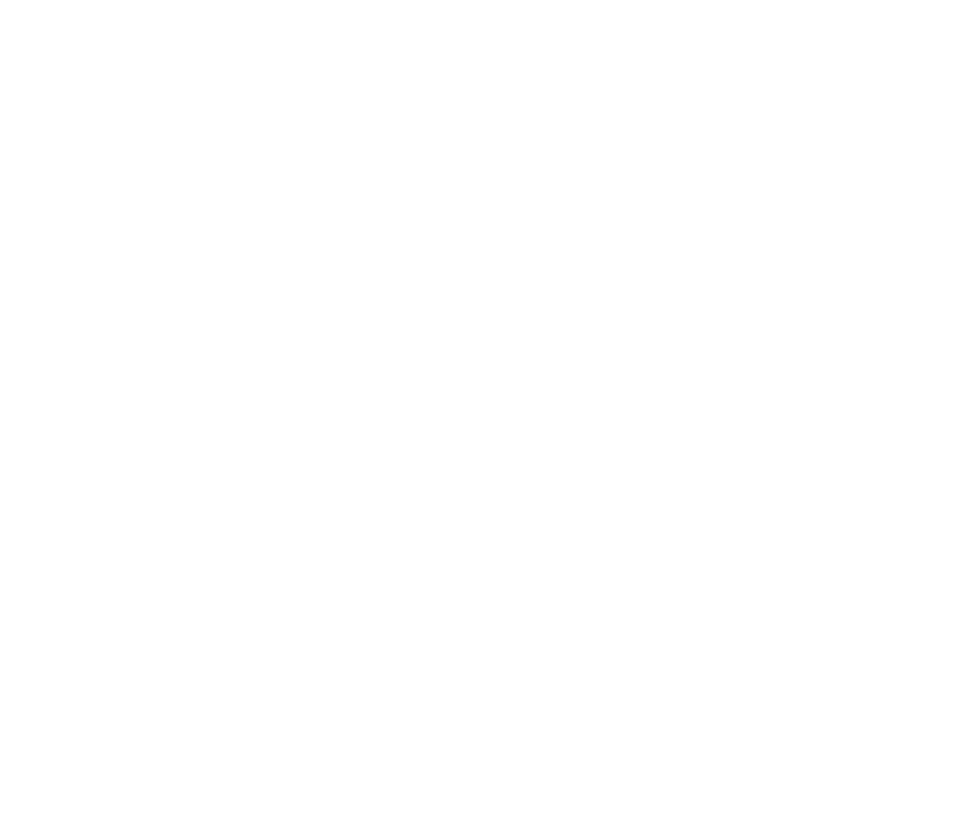
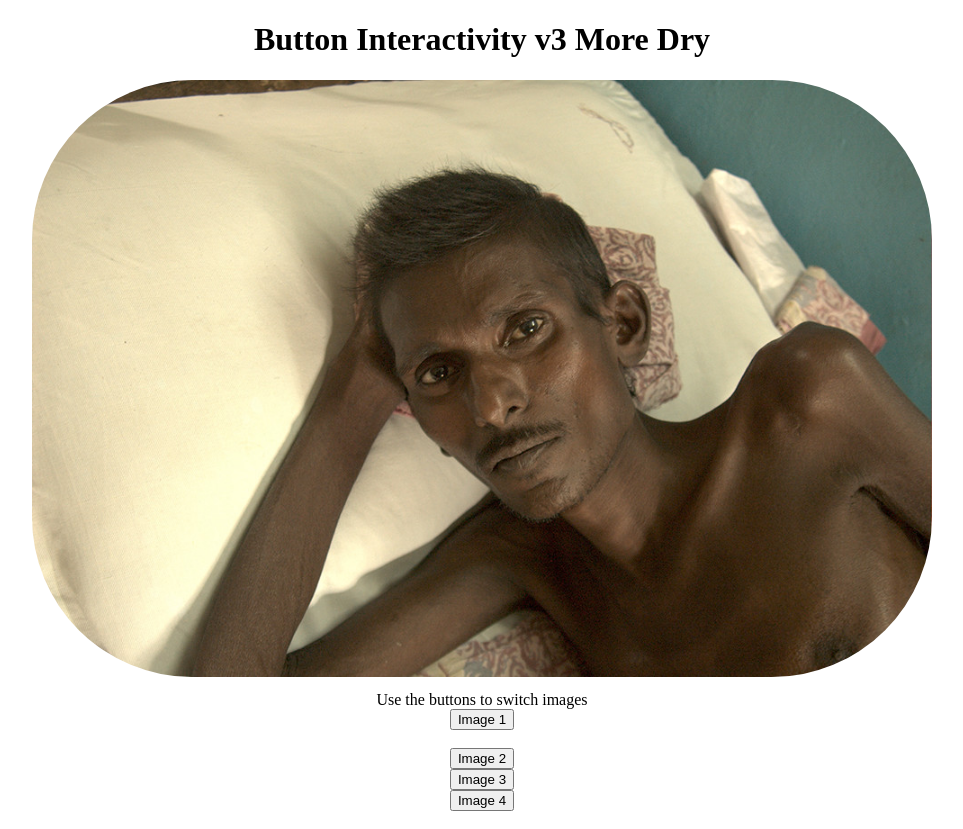
Before and after one commit to omccaff1/jQuery.Dry, a plain HTML site: page index.html in a window 1280 px wide. Shown: the whole page, without its empty margins (158-1121 px from the left). Before the commit the page ends 800 px from the top, so only its background shows below. Drawn offline with nearby package versions, Linux system fonts and the light colour scheme.

Commit message:
re-wrote HMTML,CSS and dry JS

```diff
--- a/index.html
+++ b/index.html
@@ -7,7 +7,7 @@
     <meta http-equiv="X-UA-Compatible" content="IE=edge">
     <meta name="viewport" content="width=device-width, initial-scale=1">
     <!-- first step to a responsive site -->
-    <title>HTML Skeleton</title>
+    <title>Aids image changer</title>
 
     <!-- FONT AWESOME -->
     <link rel="stylesheet" href="https://cdnjs.cloudflare.com/ajax/libs/font-awesome/4.7.0/css/font-awesome.min.css" />
@@ -26,10 +26,25 @@
   <body>
     <!-- YOUR CONTENT GOES HERE -->
 
+    <div class="container">
+      <h1>Button Interactivity v3 More Dry</h1>
+      <img id="aids-img" src="img/man.jpg">
+      <div class="holds-buttons" <h2>Use the buttons to switch images</h2>
+        <!--Only the first button has an ID because it needs to be disabled at first view--!>
+  <!--Give buttons a class called my-button-->
+        <button id="button-img-1" class="my-button" data-image="img/man.jpg">Image 1</button> <br />
+        <button class="my-button" data-image="img/baby.jpg">Image 2</button>
+        <button class="my-button" data-image="img/bath.jpg">Image 3</button>
+        <button class="my-button" data-image="img/tubes.jpg">Image 4</button>
+      </div>
+    </div>
+
     <!-- the jQuery library. You need this to be able to use jQuery ($) -->
     <script src="https://cdnjs.cloudflare.com/ajax/libs/jquery/3.3.1/jquery.min.js"></script>
 
     <!-- Your javascript should be called here -->
+
+    <script src="main.js"></script>
   </body>
 
 </html>
--- /dev/null
+++ b/main.js
@@ -0,0 +1,11 @@
+$(document).ready(function () { //This checks if the HTML is fully loaded.
+	$('#btn-img-1').prop('disabled', true); //On first page view, the button for the visible image (1) has to be disabled (appears grayed-out).
+	$('.my-button').on("click", function (e) { //When a button with the class .my-button is clicked,
+		e.preventDefault(); //Add this always so we don't get weird behavior in older browsers.
+		$('.my-button').prop('disabled', false); //Enable ALL button so none are disabled.
+		$(this).prop('disabled', true); //Disable ONLY the button that was clicked –– "This" button that was clicked.
+		var myInfo = $(this), // Gather the info related to "this" button that was clicked and store in a variable call myInfol
+			myUrl = myInfo.data('image'); //from myInfo, grab the URL stored in data-image attribut and store in myUrll
+		$('#aids-img').attr('src', myUrl); //Replace URL attribute for #aids-img by replacing what is in the src field.
+	}); //End of the function.
+}); //Closes all of the functions.
--- a/style.css
+++ b/style.css
@@ -1,40 +1,27 @@
-/*
-This is a good layout for a mobile-first CSS template.
-Following this flow will minimize the number of styles you need to write and will ensure you are thinking, designing and developing mobile-first.
-Most of your styles get written like standard CSS, but for your mobile presentation. Generally speaking, a good mobile presention will stretch out nicely for larger screens.
-
-Sometimes, when we stretch out to larger screens, we need to make minor tweaks for the larger devices -- you can make these tweaks in the tablet media query, or if the issue exists on desktop only, the desktop media query.
-You will find this is far easier than the opposite task of using CSS to cram your desktop experience into a mobile device.
-*/
-/*********************************************************************
- LOADS IN A NICE RESET TO ENSURE ALL BROWSERS HAVE THE SAME BASE STYLES
-*********************************************************************/
-@import url('https://cdnjs.cloudflare.com/ajax/libs/normalize/7.0.0/normalize.min.css');
-
-/*********************************************************************
-  YOUR MOBILE/BASE STYLES GO HERE
-*********************************************************************/
-* {
-    box-sizing: border-box;
+.container {
+    max-width: 900px;
+    width: 100%;
+    margin: 0 auto;
 }
 
-html, body {
-    /* Sets default font-size to 16px, ensuring 1em = 16px; */
-    font-size: 16px;
+h1 {
+    text-align: center;
 }
 
-/*********************************************************************
-  YOUR TABLET/DESKTOP STYLES GO HERE
-*********************************************************************/
-@media(min-width: 681px) {
-    /* Any adjustments for tablets and larger go here.
-    Note these styles will be applied to anything 681px or larger -- so tablet AND desktop */
+.holds-buttons {
+    padding: 10px;
+    text-align: center;
 }
 
-/*********************************************************************
-  YOUR DESKTOP-ONLY STYLES GO HERE
-*********************************************************************/
-@media(min-width: 729px) {
-    /* Any adjustments for desktop and larger go here.
-    Note these styles will be applied to anything 729px or larger -- so desktop */
+button {
+    margin: 0 auto;
+    display: block;
 }
+
+/*Pseudio class :disabled to disable button*/
+button:disabled {}
+
+img {
+    width: 100%;
+    border-radius: 10em;
+}
```
Also changed, not shown: img/baby.jpg (added), img/bath.jpg (added), img/man.jpg (added), img/tubes.jpg (added).
